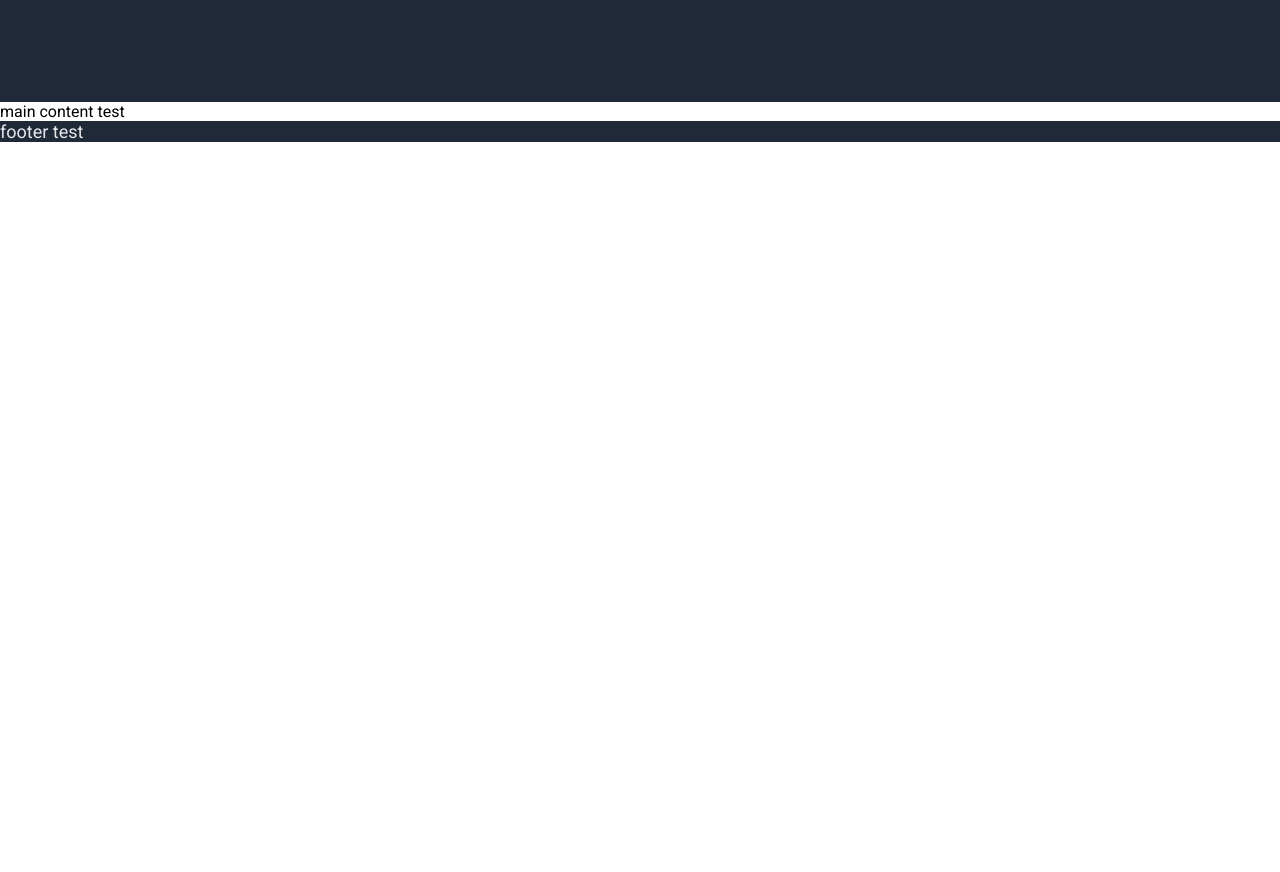
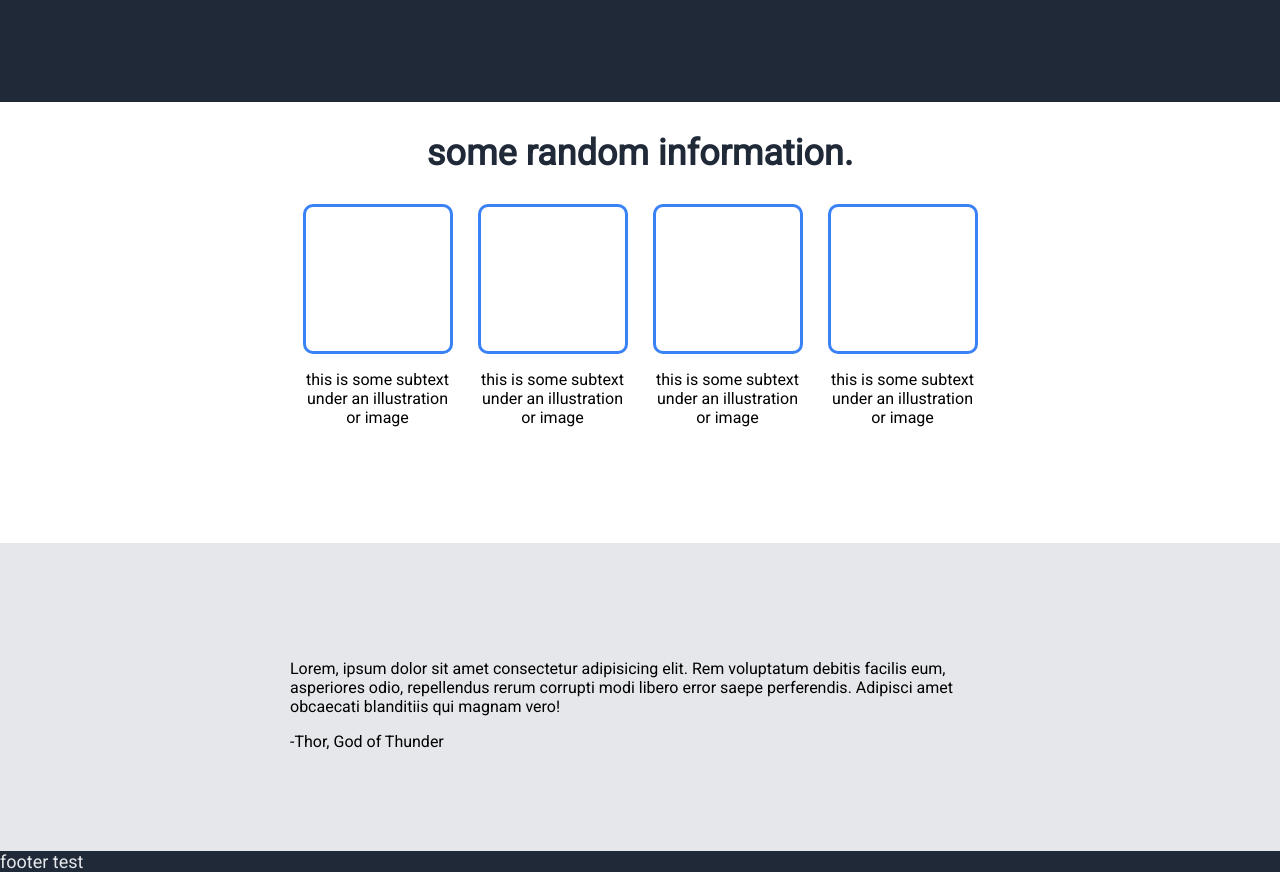
Before and after one commit to dvhlearning/odin-landing-page, a plain HTML site: page index.html in a window 1280 px wide. Shown: the part 374-1246 px from the top of the page. Before the commit the page ends 800 px from the top, so only its background shows below. Drawn offline with Linux system fonts and the light colour scheme.

Commit message:
finished info section, started on quote section

```diff
--- a/index.html
+++ b/index.html
@@ -23,7 +23,7 @@
             </div>
             <div class="mainHero">
                 <div class="leftHero">
-                    <span class="heroMainText">This website is awesome</span>
+                    <h1 class="heroMainText">This website is awesome</h1>
                     <p class="heroSecondaryText">This website has some subtext that goes here under the main title. It's a smaller font and the color is lower contrast</p>
                     <button class="signUpButton"><strong>Sign up</strong></button>
                 </div>
@@ -35,7 +35,33 @@
     </div>
 
     <div class="mainContent">
-        <span>main content test</span>
+        <h2 class="informationHeader">some random information.</h2>
+
+        <div class="informationMain">
+            <div class="informationCell">
+                <div class="informationBlueBox"></div>
+                <p>this is some subtext under an illustration or image</p>
+            </div>
+            <div class="informationCell">
+                <div class="informationBlueBox"></div>
+                <p>this is some subtext under an illustration or image</p>
+            </div>
+            <div class="informationCell">
+                <div class="informationBlueBox"></div>
+                <p>this is some subtext under an illustration or image</p>
+            </div>
+            <div class="informationCell">
+                <div class="informationBlueBox"></div>
+                <p>this is some subtext under an illustration or image</p>
+            </div>
+        </div>
+    </div>
+
+    <div class="quoteSection">
+        <div class="quoteBox">
+            <p>Lorem, ipsum dolor sit amet consectetur adipisicing elit. Rem voluptatum debitis facilis eum, asperiores odio, repellendus rerum corrupti modi libero error saepe perferendis. Adipisci amet obcaecati blanditiis qui magnam vero!</p>
+            <span>-Thor, God of Thunder</span>
+        </div>
     </div>
 
     <footer>
--- a/styles.css
+++ b/styles.css
@@ -15,6 +15,7 @@ body {
     font-size: 48px;
     color: #F9FAF8;
     font-weight: 900;
+    margin: 0;
 }
 .heroSecondaryText {
     font-size: 18px;
@@ -54,6 +55,41 @@ button.signUpButton {
     border-radius: 5px;
 }
 
+.informationHeader {
+    font-size: 36px;
+    color: #1F2937;
+    font-weight: 900;
+    text-align: center;
+}
+
+.informationMain {
+    display: flex;
+    justify-content: center;
+    gap: 25px;
+    padding-bottom: 100px;
+}
+
+.informationCell p {
+    max-width: 150px;
+    text-align: center;
+}
+
+.informationBlueBox {
+    border: 3px solid #3882F6;
+    border-radius: 10px;
+    height: 150px;
+    width: 150px;
+}
+
+.quoteSection {
+    background-color: #E5E7EB;
+}
+.quoteBox{
+    margin: 0 auto;
+    max-width: 900px;
+    padding: 100px;
+}
+
 footer {
     background-color: #1F2937;
 }
```
